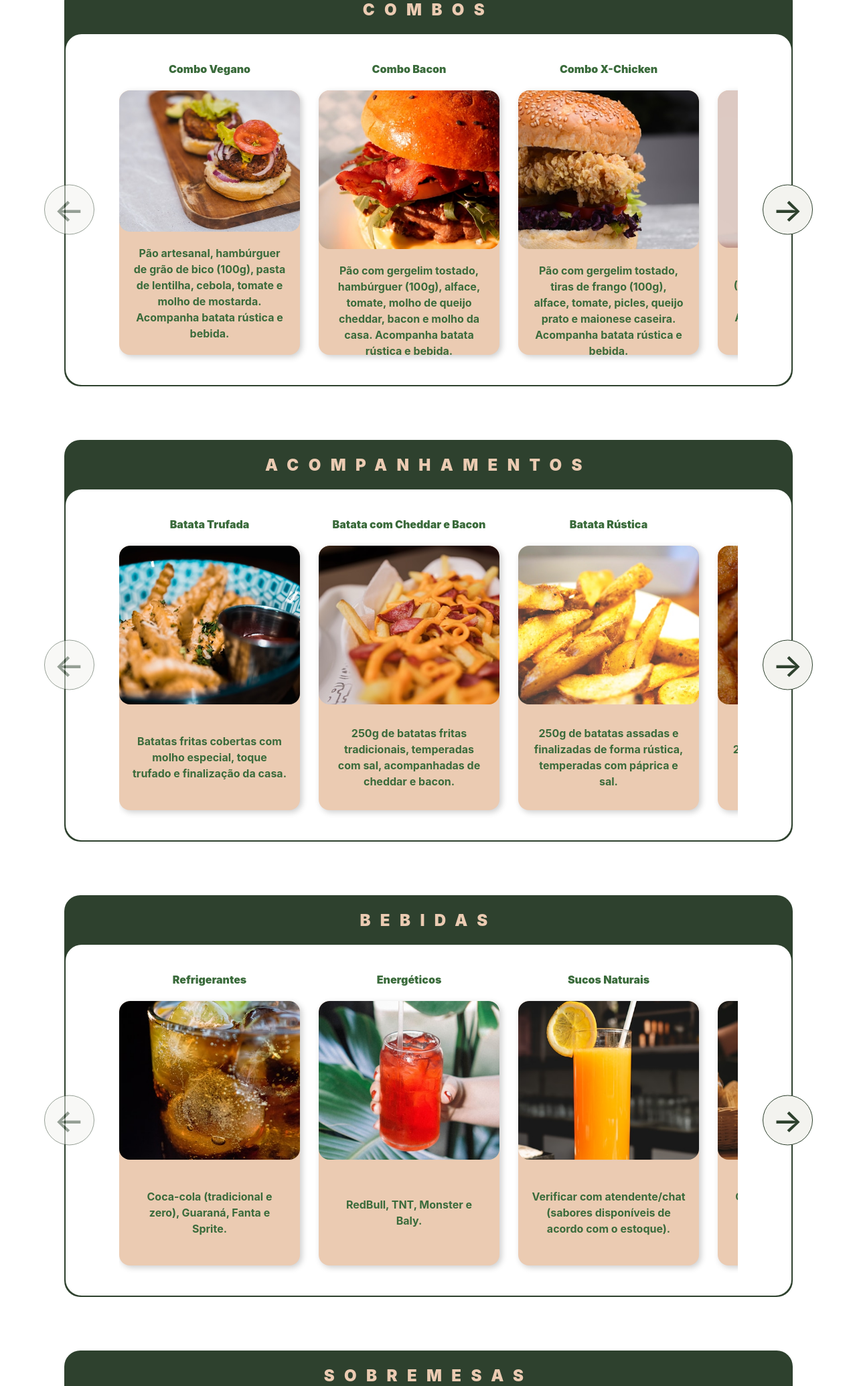
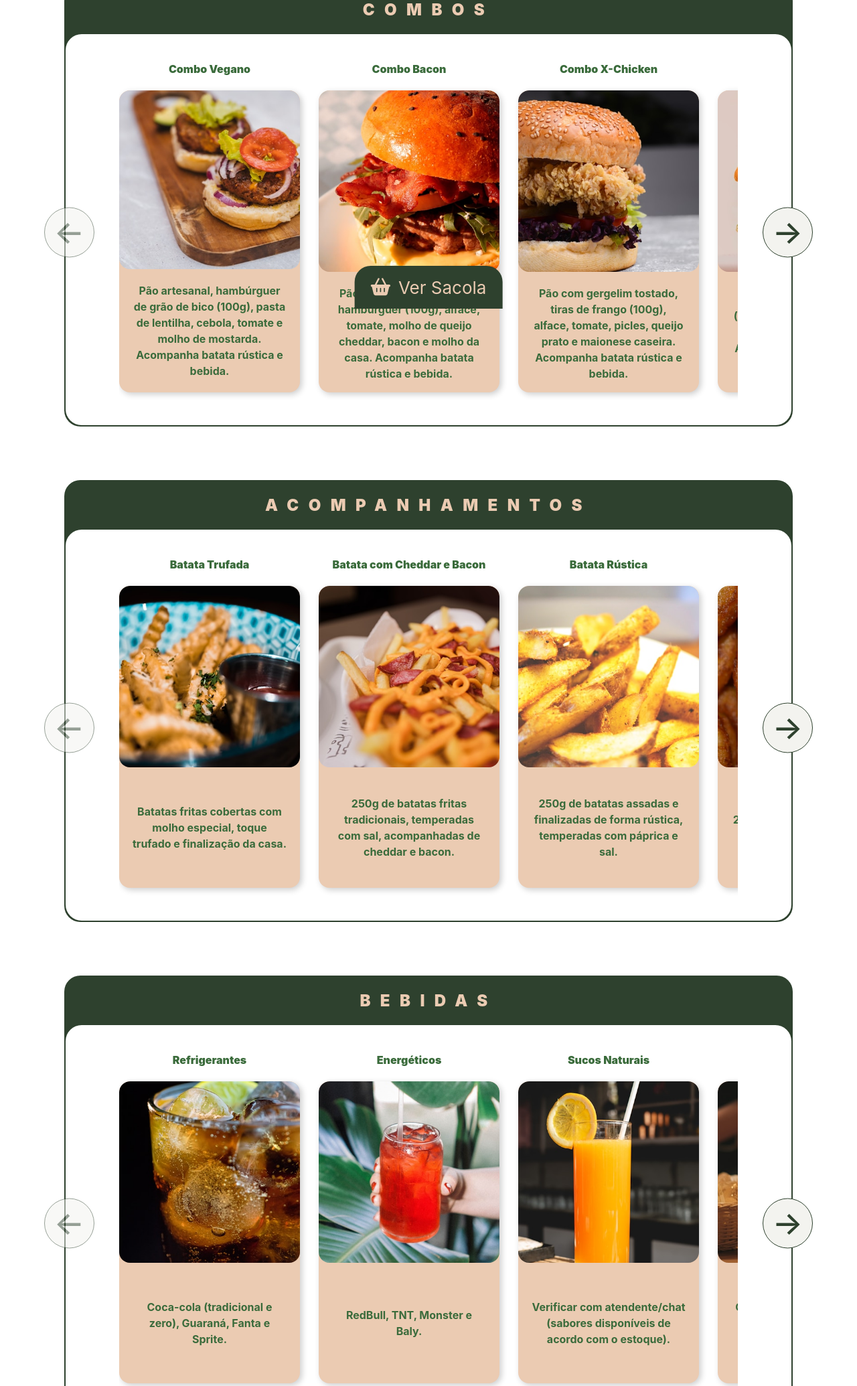
Before and after one commit to NicholasRieger/Card-pio-Nikos-Burguer, a website: page index.html in a window 1280 px wide. Shown: the part 403-2473 px from the top of the page at 67% size. Drawn offline with Linux system fonts and the light colour scheme.

Commit message:
style: ajusta tamanho das seções

```diff
--- a/index.html
+++ b/index.html
@@ -39,7 +39,7 @@
     <main>
       <!-- COMBOS -->
       <section
-        class="carousel relative w-[85%] max-w-[1200px] h-[600px] mt-20 mx-auto bg-[#2e412e] rounded-[24px] p-[2px] flex flex-col"
+        class="carousel relative w-[85%] max-w-[1400px] h-[660px] mt-20 mx-auto bg-[#2e412e] rounded-[24px] p-[2px] flex flex-col"
       >
         <div class="py-6">
           <h2 class="text-center text-2xl tracking-[0.6em] leading-none">
@@ -69,7 +69,7 @@
               <div class="w-67.5 text-center shrink-0">
                 <h3 class="mb-5">Combo Vegano</h3>
                 <div
-                  class="bg-[#EBCBB2] h-98.75 rounded-2xl overflow-hidden shadow-[3px_3px_10px_rgba(0,0,0,0.20)] flex flex-col"
+                  class="bg-[#EBCBB2] h-112.75 rounded-2xl overflow-hidden shadow-[3px_3px_10px_rgba(0,0,0,0.20)] flex flex-col"
                 >
                   <img
                     src="assets/Combos/combo-vegano.jpg"
@@ -91,7 +91,7 @@
               <div class="w-67.5 text-center shrink-0">
                 <h3 class="mb-5">Combo Bacon</h3>
                 <div
-                  class="bg-[#EBCBB2] h-98.75 rounded-2xl overflow-hidden shadow-[3px_3px_10px_rgba(0,0,0,0.20)] flex flex-col"
+                  class="bg-[#EBCBB2] h-112.75 rounded-2xl overflow-hidden shadow-[3px_3px_10px_rgba(0,0,0,0.20)] flex flex-col"
                 >
                   <img
                     src="assets/Combos/combo-bacon.jpg"
@@ -113,7 +113,7 @@
               <div class="w-67.5 text-center shrink-0">
                 <h3 class="mb-5">Combo X-Chicken</h3>
                 <div
-                  class="bg-[#EBCBB2] h-98.75 rounded-2xl overflow-hidden shadow-[3px_3px_10px_rgba(0,0,0,0.20)] flex flex-col"
+                  class="bg-[#EBCBB2] h-112.75 rounded-2xl overflow-hidden shadow-[3px_3px_10px_rgba(0,0,0,0.20)] flex flex-col"
                 >
                   <img
                     src="assets/Combos/combo-x-chicken.jpg"
@@ -135,7 +135,7 @@
               <div class="w-67.5 text-center shrink-0">
                 <h3 class="mb-5">Combo Onion Rings</h3>
                 <div
-                  class="bg-[#EBCBB2] h-98.75 rounded-2xl overflow-hidden shadow-[3px_3px_10px_rgba(0,0,0,0.20)] flex flex-col"
+                  class="bg-[#EBCBB2] h-112.75 rounded-2xl overflow-hidden shadow-[3px_3px_10px_rgba(0,0,0,0.20)] flex flex-col"
                 >
                   <img
                     src="assets/Combos/combo-onion-rings.jpg"
@@ -156,7 +156,7 @@
               <div class="w-67.5 text-center shrink-0">
                 <h3 class="mb-5">Combo Egg</h3>
                 <div
-                  class="bg-[#EBCBB2] h-98.75 rounded-2xl overflow-hidden shadow-[3px_3px_10px_rgba(0,0,0,0.20)] flex flex-col"
+                  class="bg-[#EBCBB2] h-112.75 rounded-2xl overflow-hidden shadow-[3px_3px_10px_rgba(0,0,0,0.20)] flex flex-col"
                 >
                   <img
                     src="assets/Combos/combo-egg.jpg"
@@ -180,7 +180,7 @@
 
       <!-- ACOMPANHAMENTOS -->
       <section
-        class="carousel relative w-[85%] max-w-[1200px] h-[600px] mt-20 mx-auto bg-[#2e412e] rounded-[24px] p-[2px] flex flex-col"
+        class="carousel relative w-[85%] max-w-[1400px] h-[660px] mt-20 mx-auto bg-[#2e412e] rounded-[24px] p-[2px] flex flex-col"
       >
         <div class="py-6">
           <h2 class="text-center text-2xl tracking-[0.6em] leading-none">
@@ -210,7 +210,7 @@
               <div class="w-67.5 text-center shrink-0">
                 <h3 class="mb-5">Batata Trufada</h3>
                 <div
-                  class="bg-[#EBCBB2] h-98.75 rounded-2xl overflow-hidden shadow-[3px_3px_10px_rgba(0,0,0,0.20)] flex flex-col"
+                  class="bg-[#EBCBB2] h-112.75 rounded-2xl overflow-hidden shadow-[3px_3px_10px_rgba(0,0,0,0.20)] flex flex-col"
                 >
                   <img
                     src="assets/Acompanhamentos/batata-trufada.jpg"
@@ -231,7 +231,7 @@
               <div class="w-67.5 text-center shrink-0">
                 <h3 class="mb-5">Batata com Cheddar e Bacon</h3>
                 <div
-                  class="bg-[#EBCBB2] h-98.75 rounded-2xl overflow-hidden shadow-[3px_3px_10px_rgba(0,0,0,0.20)] flex flex-col"
+                  class="bg-[#EBCBB2] h-112.75 rounded-2xl overflow-hidden shadow-[3px_3px_10px_rgba(0,0,0,0.20)] flex flex-col"
                 >
                   <img
                     src="assets/Acompanhamentos/batata-cheddar-bacon.jpg"
@@ -252,7 +252,7 @@
               <div class="w-67.5 text-center shrink-0">
                 <h3 class="mb-5">Batata Rústica</h3>
                 <div
-                  class="bg-[#EBCBB2] h-98.75 rounded-2xl overflow-hidden shadow-[3px_3px_10px_rgba(0,0,0,0.20)] flex flex-col"
+                  class="bg-[#EBCBB2] h-112.75 rounded-2xl overflow-hidden shadow-[3px_3px_10px_rgba(0,0,0,0.20)] flex flex-col"
                 >
                   <img
                     src="assets/Acompanhamentos/batata-rustica.jpg"
@@ -273,7 +273,7 @@
               <div class="w-67.5 text-center shrink-0">
                 <h3 class="mb-5">Batata Smile</h3>
                 <div
-                  class="bg-[#EBCBB2] h-98.75 rounded-2xl overflow-hidden shadow-[3px_3px_10px_rgba(0,0,0,0.20)] flex flex-col"
+                  class="bg-[#EBCBB2] h-112.75 rounded-2xl overflow-hidden shadow-[3px_3px_10px_rgba(0,0,0,0.20)] flex flex-col"
                 >
                   <img
                     src="assets/Acompanhamentos/batata-smile.jpg"
@@ -293,7 +293,7 @@
               <div class="w-67.5 text-center shrink-0">
                 <h3 class="mb-5">Batata Tradicional</h3>
                 <div
-                  class="bg-[#EBCBB2] h-98.75 rounded-2xl overflow-hidden shadow-[3px_3px_10px_rgba(0,0,0,0.20)] flex flex-col"
+                  class="bg-[#EBCBB2] h-112.75 rounded-2xl overflow-hidden shadow-[3px_3px_10px_rgba(0,0,0,0.20)] flex flex-col"
                 >
                   <img
                     src="assets/Acompanhamentos/batata-tradicional.jpg"
@@ -318,7 +318,7 @@
       <!-- BEBIDAS -->
 
       <section
-        class="carousel relative w-[85%] max-w-[1200px] h-[600px] mt-20 mx-auto bg-[#2e412e] rounded-[24px] p-[2px] flex flex-col"
+        class="carousel relative w-[85%] max-w-[1400px] h-[660px] mt-20 mx-auto bg-[#2e412e] rounded-[24px] p-[2px] flex flex-col"
       >
         <div class="py-6">
           <h2 class="text-center text-2xl tracking-[0.6em] leading-none">
@@ -348,7 +348,7 @@
               <div class="w-67.5 text-center shrink-0">
                 <h3 class="mb-5">Refrigerantes</h3>
                 <div
-                  class="bg-[#EBCBB2] h-98.75 rounded-2xl overflow-hidden shadow-[3px_3px_10px_rgba(0,0,0,0.20)] flex flex-col"
+                  class="bg-[#EBCBB2] h-112.75 rounded-2xl overflow-hidden shadow-[3px_3px_10px_rgba(0,0,0,0.20)] flex flex-col"
                 >
                   <img
                     src="assets/Bebidas/refrigerantes.jpg"
@@ -368,7 +368,7 @@
               <div class="w-67.5 text-center shrink-0">
                 <h3 class="mb-5">Energéticos</h3>
                 <div
-                  class="bg-[#EBCBB2] h-98.75 rounded-2xl overflow-hidden shadow-[3px_3px_10px_rgba(0,0,0,0.20)] flex flex-col"
+                  class="bg-[#EBCBB2] h-112.75 rounded-2xl overflow-hidden shadow-[3px_3px_10px_rgba(0,0,0,0.20)] flex flex-col"
                 >
                   <img
                     src="assets/Bebidas/energeticos.jpg"
@@ -386,7 +386,7 @@
               <div class="w-67.5 text-center shrink-0">
                 <h3 class="mb-5">Sucos Naturais</h3>
                 <div
-                  class="bg-[#EBCBB2] h-98.75 rounded-2xl overflow-hidden shadow-[3px_3px_10px_rgba(0,0,0,0.20)] flex flex-col"
+                  class="bg-[#EBCBB2] h-112.75 rounded-2xl overflow-hidden shadow-[3px_3px_10px_rgba(0,0,0,0.20)] flex flex-col"
                 >
                   <img
                     src="assets/Bebidas/sucos-naturais.jpg"
@@ -407,7 +407,7 @@
               <div class="w-67.5 text-center shrink-0">
                 <h3 class="mb-5">Cervejas</h3>
                 <div
-                  class="bg-[#EBCBB2] h-98.75 rounded-2xl overflow-hidden shadow-[3px_3px_10px_rgba(0,0,0,0.20)] flex flex-col"
+                  class="bg-[#EBCBB2] h-112.75 rounded-2xl overflow-hidden shadow-[3px_3px_10px_rgba(0,0,0,0.20)] flex flex-col"
                 >
                   <img
                     src="assets/Bebidas/cervejas.jpg"
@@ -428,7 +428,7 @@
               <div class="w-67.5 text-center shrink-0">
                 <h3 class="mb-5">Águas</h3>
                 <div
-                  class="bg-[#EBCBB2] h-98.75 rounded-2xl overflow-hidden shadow-[3px_3px_10px_rgba(0,0,0,0.20)] flex flex-col"
+                  class="bg-[#EBCBB2] h-112.75 rounded-2xl overflow-hidden shadow-[3px_3px_10px_rgba(0,0,0,0.20)] flex flex-col"
                 >
                   <img
                     src="assets/Bebidas/aguas.jpg"
@@ -450,7 +450,7 @@
       <!-- SOBREMESAS -->
 
       <section
-        class="carousel relative w-[85%] max-w-[1200px] h-[600px] mt-20 mx-auto bg-[#2e412e] rounded-[24px] p-[2px] flex flex-col"
+        class="carousel relative w-[85%] max-w-[1400px] h-[660px] mt-20 mx-auto bg-[#2e412e] rounded-[24px] p-[2px] flex flex-col"
       >
         <div class="py-6">
           <h2 class="text-center text-2xl tracking-[0.6em] leading-none">
@@ -480,7 +480,7 @@
               <div class="w-67.5 text-center shrink-0">
                 <h3 class="mb-5">Cookie</h3>
                 <div
-                  class="bg-[#EBCBB2] h-98.75 rounded-2xl overflow-hidden shadow-[3px_3px_10px_rgba(0,0,0,0.20)] flex flex-col"
+                  class="bg-[#EBCBB2] h-112.75 rounded-2xl overflow-hidden shadow-[3px_3px_10px_rgba(0,0,0,0.20)] flex flex-col"
                 >
                   <img
                     src="assets/Sobremesas/cookie.jpg"
@@ -501,7 +501,7 @@
               <div class="w-67.5 text-center shrink-0">
                 <h3 class="mb-5">Brownie</h3>
                 <div
-                  class="bg-[#EBCBB2] h-98.75 rounded-2xl overflow-hidden shadow-[3px_3px_10px_rgba(0,0,0,0.20)] flex flex-col"
+                  class="bg-[#EBCBB2] h-112.75 rounded-2xl overflow-hidden shadow-[3px_3px_10px_rgba(0,0,0,0.20)] flex flex-col"
                 >
                   <img
                     src="assets/Sobremesas/brownie.jpg"
@@ -521,7 +521,7 @@
               <div class="w-67.5 text-center shrink-0">
                 <h3 class="mb-5">Mini Churros</h3>
                 <div
-                  class="bg-[#EBCBB2] h-98.75 rounded-2xl overflow-hidden shadow-[3px_3px_10px_rgba(0,0,0,0.20)] flex flex-col"
+                  class="bg-[#EBCBB2] h-112.75 rounded-2xl overflow-hidden shadow-[3px_3px_10px_rgba(0,0,0,0.20)] flex flex-col"
                 >
                   <img
                     src="assets/Sobremesas/mini-churros.jpg"
@@ -541,7 +541,7 @@
               <div class="w-67.5 text-center shrink-0">
                 <h3 class="mb-5">Mini Torta de Limão</h3>
                 <div
-                  class="bg-[#EBCBB2] h-98.75 rounded-2xl overflow-hidden shadow-[3px_3px_10px_rgba(0,0,0,0.20)] flex flex-col"
+                  class="bg-[#EBCBB2] h-112.75 rounded-2xl overflow-hidden shadow-[3px_3px_10px_rgba(0,0,0,0.20)] flex flex-col"
                 >
                   <img
                     src="assets/Sobremesas/mini-torta-de-limao.jpg"
@@ -559,7 +559,7 @@
               <div class="w-67.5 text-center shrink-0">
                 <h3 class="mb-5">Mini Cheesecake</h3>
                 <div
-                  class="bg-[#EBCBB2] h-98.75 rounded-2xl overflow-hidden shadow-[3px_3px_10px_rgba(0,0,0,0.20)] flex flex-col"
+                  class="bg-[#EBCBB2] h-112.75 rounded-2xl overflow-hidden shadow-[3px_3px_10px_rgba(0,0,0,0.20)] flex flex-col"
                 >
                   <img
                     src="assets/Sobremesas/mini-cheesecake.jpg"
--- a/script.js
+++ b/script.js
@@ -76,16 +76,23 @@
 const observer = new IntersectionObserver(
   ([entry]) => {
     if (entry.isIntersecting) {
-      cartBar.classList.add("opacity-0", "translate-y-full", "pointer-events-none");
-      cartBar.classList.remove("-translate-x-1/2");
+      cartBar.classList.add("translate-y-full", "pointer-events-none");
+      cartBar.classList.remove(
+        "-translate-x-1/2",
+        "shadow-[0px_-4px_10px_rgba(0,0,0,0.6)]",
+      );
       cartBar.classList.add("-translate-x-1/2");
     } else {
-      cartBar.classList.remove("opacity-0", "translate-y-full", "pointer-events-none");
+      cartBar.classList.remove(
+        "translate-y-full",
+        "pointer-events-none",
+      );
+      cartBar.classList.add("-translate-x-1/2", "shadow-[0px_-4px_10px_rgba(0,0,0,0.6)]");
     }
   },
   {
     threshold: 0.1,
-  }
+  },
 );
 
 observer.observe(footer);
```
Also changed, not shown: styles/output.css, 1 other file.
